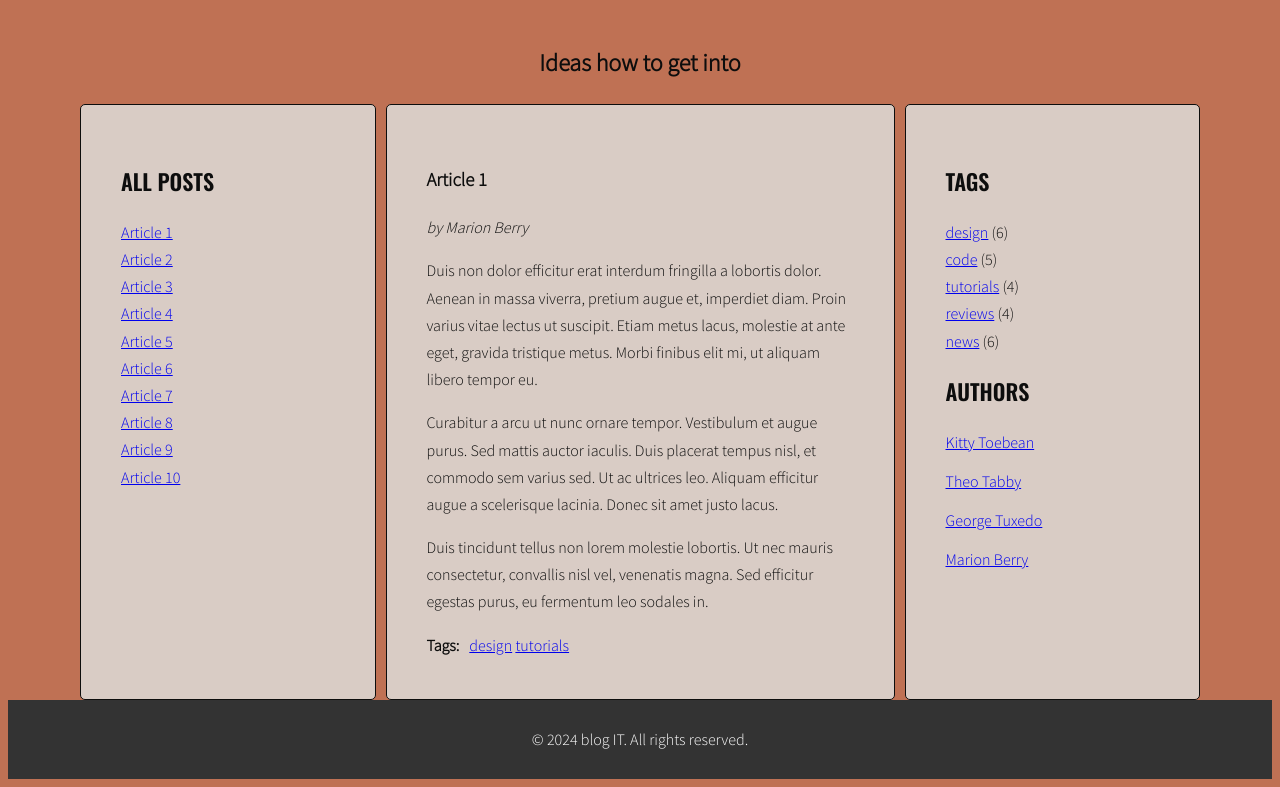
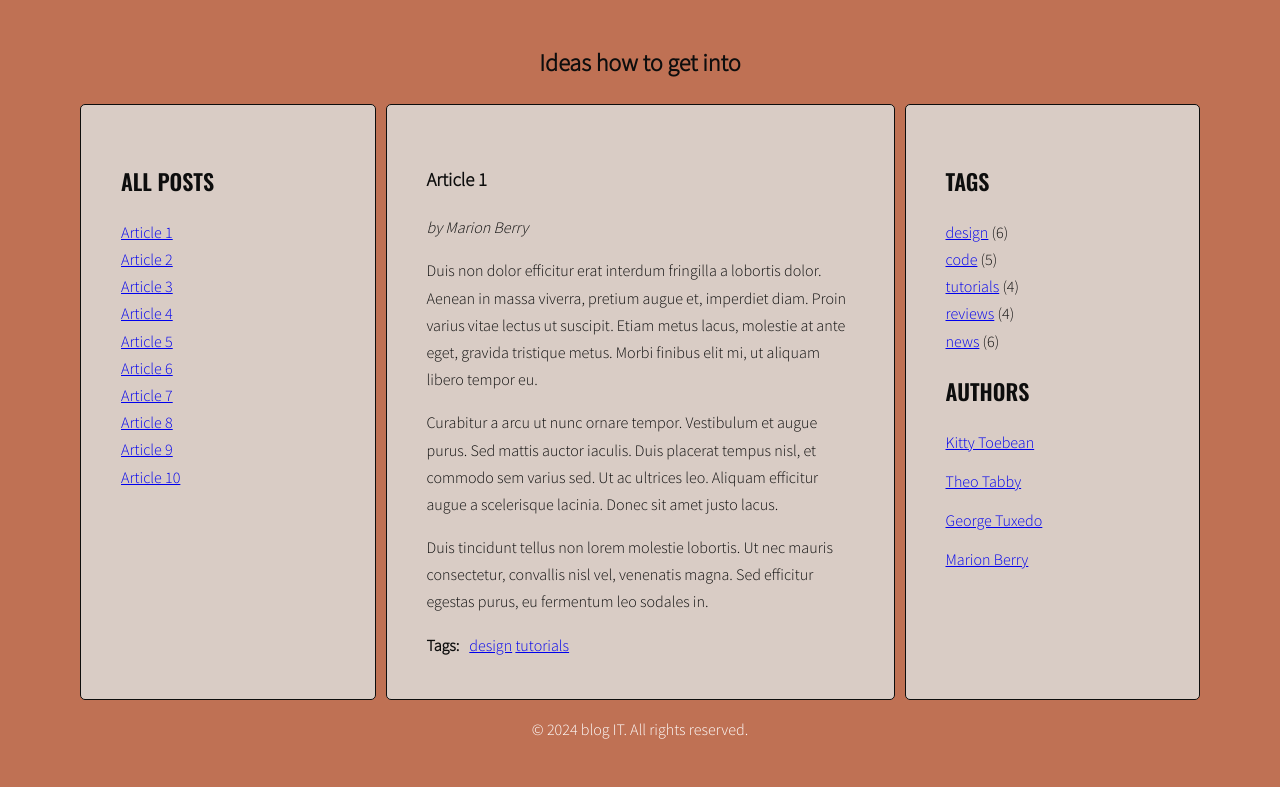
Before and after one commit to OwcaTyBaranie/javascript-blog, a website: page index.html in a window 1280 px wide. Shown: the part 220-1007 px from the top of the page. After the commit the page ends 979 px from the top, so only its background shows below. Drawn offline with nearby package versions, Linux system fonts and the light colour scheme.

Commit message:
Add some changes to footer

```diff
--- a/package.json
+++ b/package.json
@@ -17,8 +17,7 @@
     "build-dev:sass": "sass --style=expanded --source-map sass:css",
     "watch": "npm-run-all build:* build-dev -p watch:*",
     "watch:browsersync": "browser-sync start --server --files \"css/*.css\" \"*.html\" \"js/*.js\"",
-    "watch:sassprefixer": "onchange sass/*.scss -- npm run build-dev",
-    "watch:eslint": "cross-env watch:eslint --watch --changed --clear \"js/*.js\""
+    "watch:sassprefixer": "onchange sass/*.scss -- npm run build-dev"
   },
   "keywords": [],
   "author": "",
@@ -26,7 +25,6 @@
   "devDependencies": {
     "autoprefixer": "^10.2.4",
     "browser-sync": "^2.23.7",
-    "cross-env": "^7.0.3",
     "eslint": "^8.56.0",
     "eslint-config-airbnb-base": "^15.0.0",
     "eslint-plugin-import": "^2.29.1",
--- a/sass/style.scss
+++ b/sass/style.scss
@@ -191,10 +191,10 @@ justify-content: center;
 }
 /*Footer*/
 .main-footer {
-  background-color: #333;
   color: white;
   text-align: center;
-  padding: 10px;
+  padding: 0px;
+  margin: 0px;
   position: relative;
   bottom: 0;
   width: 100%;
```
Also changed, not shown: css/style.css, 1 other file.
